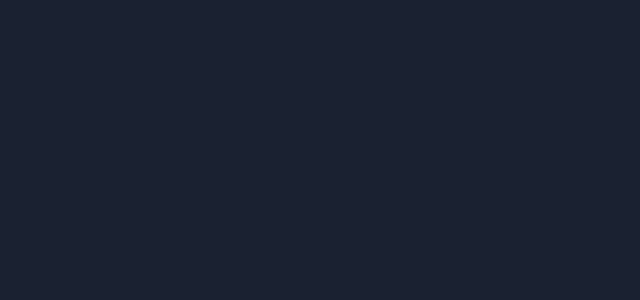
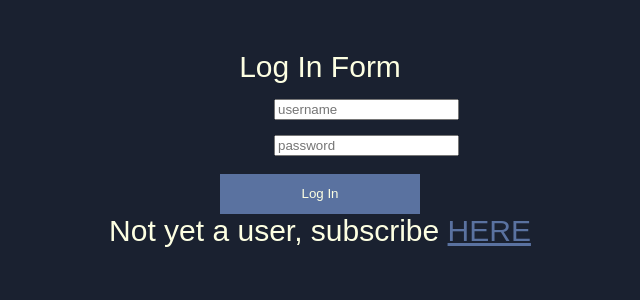
Before and after one commit to halujeff5/agg-proj, a React (Create React App) app: page /login in a window 1280 px wide. Before the commit this address had no page. Shown: the top 300 px of the page, without its empty margins (310-950 px from the left). Built offline with nearby package versions, Linux system fonts and the light colour scheme.

Commit message:
login and register implemented

```diff
--- a/package.json
+++ b/package.json
@@ -9,6 +9,7 @@
     "@testing-library/user-event": "^13.5.0",
     "bcryptjs-react": "^2.4.6",
     "jsonwebtoken": "^9.0.2",
+    "jwt-decode": "^4.0.0",
     "node": "^23.11.0",
     "nth-check": "^2.1.1",
     "postcss": "^8.5.3",
--- a/src/App.css
+++ b/src/App.css
@@ -6,7 +6,7 @@
 
 body {
   padding: 40px;
-  padding-left: 30px;
+  padding-left: 20px;
   padding-top: 50px;
   font-family: "Quicksand", sans-serif;
   font-weight: 100;
@@ -17,7 +17,7 @@ body {
   display: flex;
   z-index: 1;
   bakground-color: #1A2130;
-  margin-left: -120px;
+  margin-left: -90px;
 }
 
 .logo-size {
@@ -119,23 +119,31 @@ body {
 .details {
   display: inline;
   position: relative;
-  top: 0px;
-  width: 390px;
+  top: 13px;
+  left: 63px;
   text-align: right;
   justify-content: right;
   align-items: right;
 }
 
+.image-link {
+  display: inline;
+  height: 30px;
+  width: 30px;
+  border-radius: 8px;
+  margin-left: 15px;
+}
+
 .article-box {
   font-size: 11px;
-  width: 550px;
+  width: 600px;
   text-wrap: wrap;
   text-align: left;
   display: inline-flex;
   padding-top: 20px;
-  margin-left: 30px;
+  margin-left: 0px;
   margin-top: 30px;
-  margin-right: 30px;
+  margin-right: 49px;
   margin-bottom: 30px;
   font-family: "Quicksand", sans-serif;
 }
@@ -397,13 +405,13 @@ li {
   text-align: left;
   display: inline-flex;
   height: 100%;
-  width: 280px;
+  width: 270px;
   position: absolute;
   top: 180px;
   left: 0px;
   color: #FBE4D6;
   background-color: #1A2130;
-  margin-left: 45px;
+  margin-left: 35px;
   transition: .5s;
   overflow-y: auto;
   overflow-x: hidden;
@@ -417,7 +425,7 @@ li {
   padding-right: 80px;
 }
 .newsfeed-div {
-  margin-left: 120px;
+  margin-left: 100px;
   display: block;
 }
 
@@ -446,6 +454,10 @@ li {
   margin-top: -20px;
 }
 
+.toolbar-links-unsubscribed {
+  margin-left: 720px;
+
+}
 .video-title {
   text-align: center;
   display: hidden;
@@ -502,13 +514,6 @@ li {
   margin-left: -105px;
 }
 
-.image-link {
-  height: 30px;
-  width: 30px;
-  border-radius: 8px;
-  margin-left: 15px;
-}
-
 .link {
   border: none;
   padding-left: 0px;
--- a/src/App.js
+++ b/src/App.js
@@ -7,6 +7,9 @@ import Vault from './MainComponents/Vault'
 import Modal from './MainComponents/Modal'
 import Youtube from './MainComponents/Youtube'
 import Podcast from './MainComponents/Podcast'
+import Subscribe from './MainComponents/Subscribe';
+import Login from './MainComponents/Login';
+import Goodbye from './MainComponents/Goodbye';
 
 
 function App() {
@@ -16,11 +19,14 @@ function App() {
         <>
           <BrowserRouter>
             <Routes>
-              <Route path='/' exact element={<Welcome />}></Route>
+              <Route path = '/' exact element={<Welcome />}></Route>
               <Route path = '/modal' exact element= {<Modal />}></Route>
               <Route path = '/vault' exact element= {<Vault />}></Route>
               <Route path = '/youtube' exact element= {<Youtube />}></Route>
               <Route path = '/podcasts' exact element= {<Podcast />}></Route>
+              <Route path = '/login' exact element = {<Login />}></Route>
+              <Route path = '/subscribe' exact element = {<Subscribe />}></Route>
+              <Route path = '/goodbye' exact element = {<Goodbye />}></Route>
             </Routes>
           </BrowserRouter>
         </>
--- /dev/null
+++ b/src/MainComponents/Goodbye.js
@@ -0,0 +1,28 @@
+import React from 'react'
+import '../Vault.css'
+import { useNavigate } from 'react-router-dom'
+
+
+const Goodbye = () => {
+    const navigate = useNavigate()
+
+    function deleteLocalStorage() {
+        localStorage.removeItem('user')
+        localStorage.removeItem('token')
+    }
+
+
+    setTimeout(() => {
+        deleteLocalStorage();
+        navigate('/')
+    }, 3000)
+
+    return (
+
+    <h2 className='goodbye'>See you again, soon</h2>
+
+    )
+    };
+
+
+export default Goodbye
--- a/src/MainComponents/Login.js
+++ b/src/MainComponents/Login.js
@@ -1,7 +1,76 @@
 import React, { useState } from 'react'
-import { Helpers } from '../helpers'
 import { useNavigate } from 'react-router-dom'
+import axios from 'axios'
+import '../Vault.css'
+import { jwtDecode } from 'jwt-decode';
 
 const Login = () => {
     const navigate = useNavigate()
+    const [formData, setFormData] = useState([])
+    const [loggedIn, setLoggedIn] = useState(false)
+
+    const handleChange = (e) => {
+        const { name, value } = e.target
+        setFormData(formData => ({ ...formData, [name]: value }))
+
+    }
+
+    let username = formData.username
+    let password = formData.password
+
+    async function logIn() {
+        let options = {
+            method: 'GET',
+            url: `http://0.0.0.0:3001/login`,
+            params: {
+                username: username,
+                password: password
+            }
+        }
+        const res = await axios.request(options)
+        console.log('login successful', res.data)
+
+        let token = res.data.jwtToken
+        let user = res.data.user
+        let ans = jwtDecode(token)
+        console.log('token', ans)
+
+        localStorage.setItem('user', user)
+        localStorage.setItem('token', token)
+
+        if (user && ans) {
+            setLoggedIn(true)
+            navigate('/')
+        }
+    }
+
+    if (loggedIn == false) {
+        return (
+            <>
+                <div className='model-overlay'>
+                    <div className='signup-title'>Log In Form
+                        <form className='form-register' >
+                            <input type='text' id='username' name='username' placeholder='username' onChange={handleChange} autoComplete='on' />
+                            <input type='password' id='password' name='password'
+                                placeholder='password' onChange={handleChange} autoComplete='on' />
+                        </form>
+
+                        <div className='log-in-form'>
+                            <button id='log' onClick={logIn}>Log In</button>
+                        </div>
+
+                        <div className = 'welcome-5'>Not yet a user, subscribe <a className = 'link-1' href='/subscribe'>HERE</a></div>
+
+                    </div>
+                </div>
+            </>
+        )
+    };
+
+    if (loggedIn == true) {
+
+    }
 }
+
+
+export default Login
--- a/src/MainComponents/NewsFeed.js
+++ b/src/MainComponents/NewsFeed.js
@@ -103,7 +103,7 @@ const NewsFeed = () => {
 
                 <div className='container'>
                 <h1 className='newsfeed'>
-                    Media Results</h1>
+                News</h1>
                     <h1 className='welcome-2'>{subj}</h1>
                     {articles.map(c => (
                         <ArticleCard title={c.title}
--- a/src/MainComponents/Subscribe.js
+++ b/src/MainComponents/Subscribe.js
@@ -2,7 +2,8 @@ import React, { useState } from 'react'
 import '../Vault.css'
 import { useNavigate } from 'react-router-dom'
 import axios from 'axios'
-import Modal from './Modal.js'
+import { jwtDecode } from 'jwt-decode';
+
 
 const Subscribe = () => {
     const navigate = useNavigate()
@@ -10,7 +11,7 @@ const Subscribe = () => {
 
     const handleChange = (e) => {
         const { name, value } = e.target
-    setFormData(formData => ({...formData, [name]: value }))
+        setFormData(formData => ({ ...formData, [name]: value }))
 
     }
 
@@ -27,21 +28,23 @@ async function signUp() {
         // let token = jwt.sign({data: `${password}`}, secretKey)
 
         let options = {
-        method : 'POST',
-        url : `http://0.0.0.0:3001/register`,
-        params : {
-            firstname : firstname,
-            lastname : lastname,
-            username : username,
-            password : password,
-            email : email
+            method: 'POST',
+            url: `http://0.0.0.0:3001/register`,
+            params: {
+                firstname: firstname,
+                lastname: lastname,
+                username: username,
+                password: password,
+                email: email
             }
         }
         const res = await axios.request(options)
+
+        let token = res.data.jwtToken
         let user = res.data.user
-    let payload = res.data.token
+        let ans = jwtDecode(token)
 
-    if (user && payload) {
+        if (user && ans) {
             navigate('/')
         }
     }
@@ -50,22 +53,23 @@ async function signUp() {
 
     return (
         <>
-    <Modal />
+            {/* <Modal /> */}
 
-    <h1 className = 'signup-title'>Sign Up Form</h1>
-    <div className = 'register-form'>
-    <form className= 'form-register' >
-        <input type = 'text' id= 'firstname' name= 'firstname' placeholder= 'first name' onChange = {handleChange} autoComplete='on'/>
-        <input type = 'text' id= 'lastname' name= 'lastname' placeholder = 'last name' onChange = {handleChange} autoComplete='on' />
-        <input type = 'text' id= 'username' name= 'username' placeholder = 'username' onChange = {handleChange} autoComplete='on' />
-        <input type = 'password' id= 'password' name= 'password'
-        placeholder = 'password' onChange = {handleChange} autoComplete='on'/>
-        <input type = 'text' id= 'email' name= 'email' placeholder = 'email' onChange = {handleChange} autoComplete='on' />
+            <div className='signup-title'>Sign Up Form
+                {/* <div className='register-form'> */}
+                    <form className='form-register' >
+                        <input type='text' id='firstname' name='firstname' placeholder='first name' onChange={handleChange} autoComplete='on' />
+                        <input type='text' id='lastname' name='lastname' placeholder='last name' onChange={handleChange} autoComplete='on' />
+                        <input type='text' id='username' name='username' placeholder='username' onChange={handleChange} autoComplete='on' />
+                        <input type='password' id='password' name='password'
+                            placeholder='password' onChange={handleChange} autoComplete='on' />
+                        <input type='text' id='email' name='email' placeholder='email' onChange={handleChange} autoComplete='on' />
                     </form>
-    </div>
+                {/* </div> */}
 
                 <div className='log-in-form'>
-<button id='log' onClick={signUp}>Sign In</button>
+                    <button id='log' onClick={signUp}>Sign Up</button>
+                </div>
             </div>
         </>
     )
--- a/src/MainComponents/Vault.js
+++ b/src/MainComponents/Vault.js
@@ -3,6 +3,7 @@ import '../App.css'
 import axios from 'axios'
 import ArticleCard from '../Cards/ArticleCard'
 import VaultCard from '../Cards/VaultCard'
+import ToolBar from './ToolBar'
 
 const Vault = () => {
 
@@ -29,6 +30,7 @@ const Vault = () => {
 
     return (
         <>
+        <ToolBar />
         <h1 className= 'welcome-2'>Vault Articles</h1>
         {getVault.map(c => (
             <VaultCard title={c.title}
--- a/src/Vault.css
+++ b/src/Vault.css
@@ -1,10 +1,11 @@
 .form-register {
-    text-align: center;
+    width: 55%;
+    margin-left: auto;
 
 }
 
 input {
-    display: flex;
+    display: block;
     margin: 15px;
 }
 
@@ -16,9 +17,11 @@ input {
     color: #FDFFE2;
 }
 
-.signup-title {
+.signup-title, .goodbye {
     font-size: 30px;
     color: #FDFFE2;
+    text-align: center;
+    display: block;
 }
 
 .modal-overlay {
@@ -112,5 +115,13 @@ li, ul {
 .welcome-4 {
     color: #FDFFE2;
     display: block;
+}
 
+.welcome-5 {
+    color: #FDFFE2;
 }
+
+
+a {
+    color: #5A72A0
+}
```
Also changed, not shown: src/Cards/ArticleCard.js (+14 -14 lines), src/MainComponents/ToolBar.js (+33 -12 lines), 1 other file (tests, documents, lock files or other folders). Lines whose indentation alone changed are shown as unchanged.
